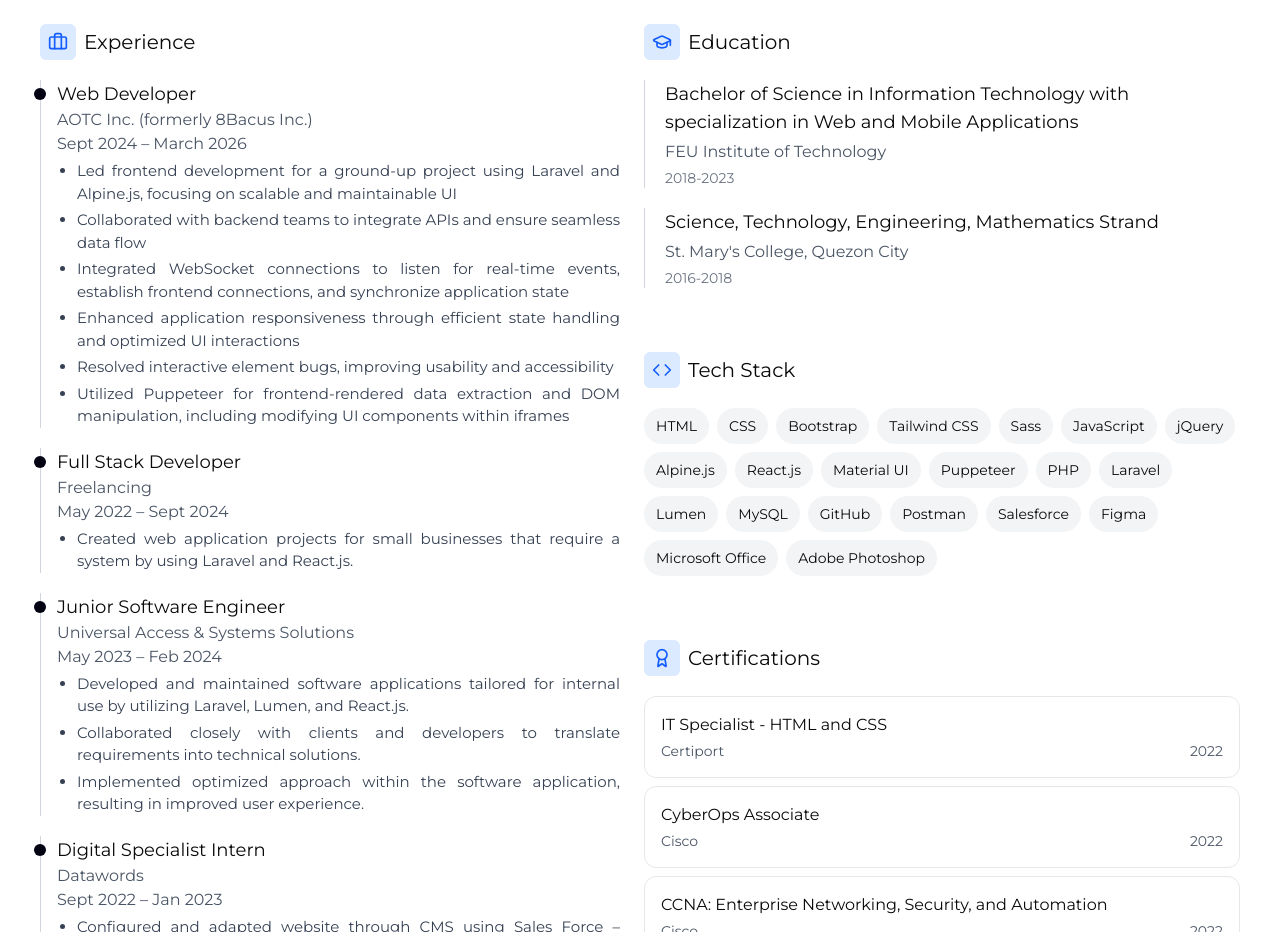
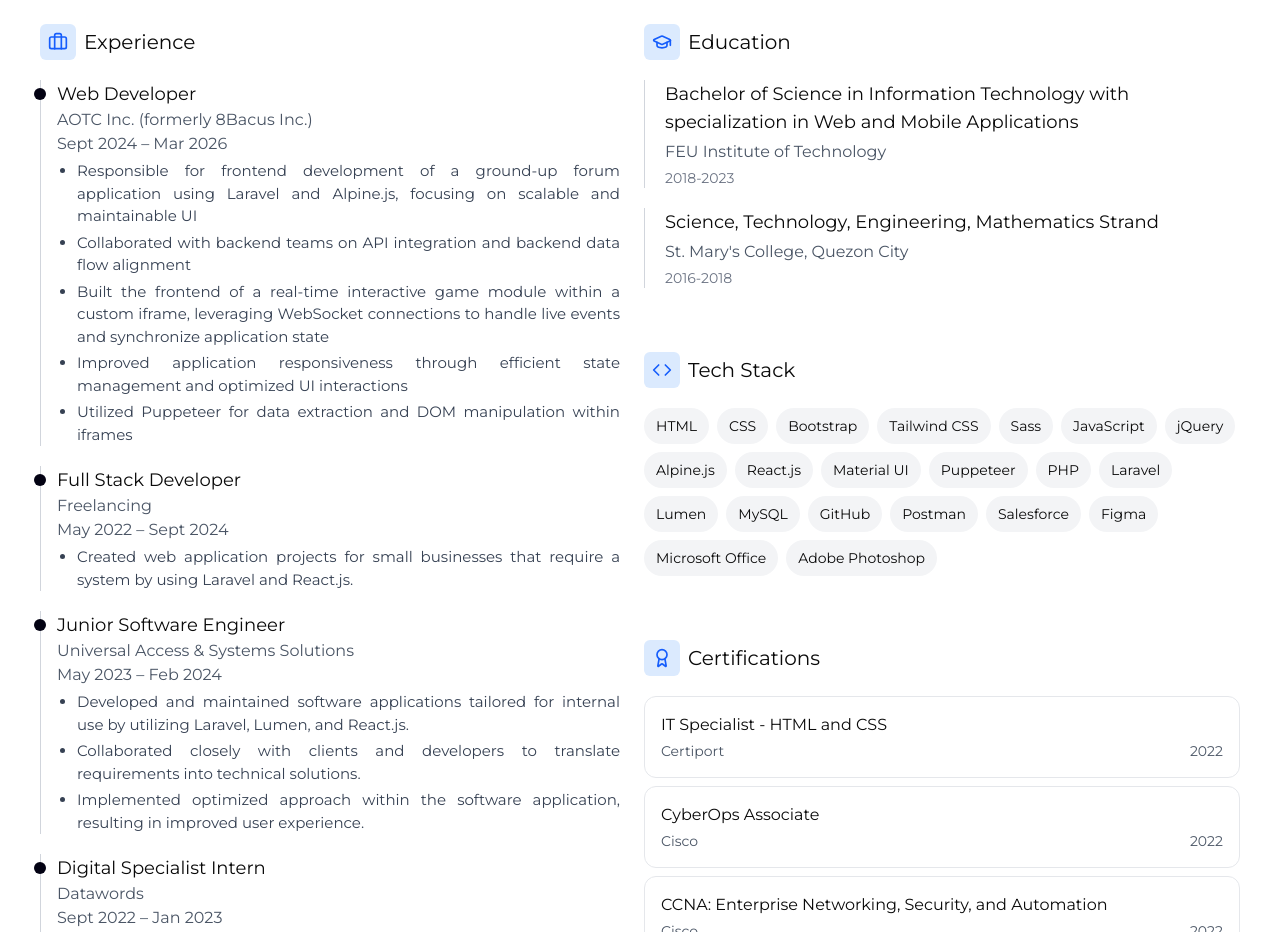
Before and after one commit to tinemanabs/portfolio, a React (Vite) app: page / in a window 1280 px wide. Shown: the part 1040-1972 px from the top of the page. Built offline with nearby package versions, Linux system fonts and the light colour scheme.

Commit message:
chore: update portfolio content

```diff
--- a/src/components/Experience/Experience.jsx
+++ b/src/components/Experience/Experience.jsx
@@ -8,14 +8,13 @@
       id: 1,
       title: "Web Developer",
       company: "AOTC Inc. (formerly 8Bacus Inc.)",
-      duration: "Sept 2024 – March 2026",
+      duration: "Sept 2024 – Mar 2026",
       achievements: [
-        "Led frontend development for a ground-up project using Laravel and Alpine.js, focusing on scalable and maintainable UI",
-        "Collaborated with backend teams to integrate APIs and ensure seamless data flow",
-        "Integrated WebSocket connections to listen for real-time events, establish frontend connections, and synchronize application state",
-        "Enhanced application responsiveness through efficient state handling and optimized UI interactions",
-        "Resolved interactive element bugs, improving usability and accessibility",
-        "Utilized Puppeteer for frontend-rendered data extraction and DOM manipulation, including modifying UI components within iframes",
+        "Responsible for frontend development of a ground-up forum application using Laravel and Alpine.js, focusing on scalable and maintainable UI",
+        "Collaborated with backend teams on API integration and backend data flow alignment",
+        "Built the frontend of a real-time interactive game module within a custom iframe, leveraging WebSocket connections to handle live events and synchronize application state",
+        "Improved application responsiveness through efficient state management and optimized UI interactions",
+        "Utilized Puppeteer for data extraction and DOM manipulation within iframes",
       ],
     },
     {
```
